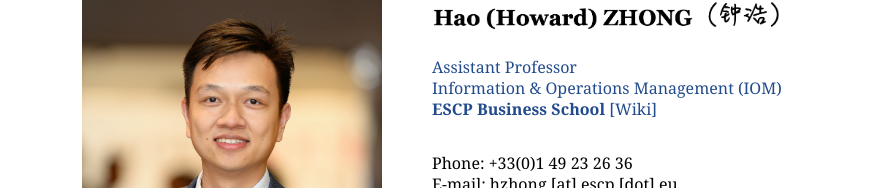
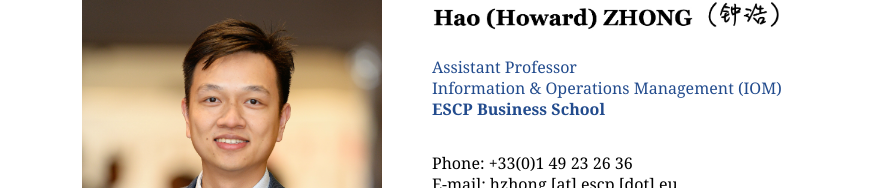
Before and after one commit to ruzihao/ruzihao.github.io, a plain HTML site: page index.html in a window 1280 px wide. Shown: the part 160-348 px from the top of the page, without its empty margins (200-1079 px from the left). Drawn offline with Linux system fonts and the light colour scheme.

Commit message:
RMV: wiki

```diff
--- a/index.html
+++ b/index.html
@@ -30,7 +30,7 @@
       <a href=""><img src=img/HAO_ZHONG_NAME.jpg ALIGN=TOP Width=350></a> <br> <br>
       <a href="https://escp.eu/zhong-hao">Assistant Professor</a> <br>
       <a href="https://escp.eu/">Information & Operations Management (IOM)</a> <br>
-      <b><a href="https://escp.eu/">ESCP Business School</a> </b> <a href="https://en.wikipedia.org/wiki/ESCP_Business_School">[Wiki]</a> <br>
+      <b><a href="https://escp.eu/">ESCP Business School</a> </b> <br>
       <br>
     </p>
     <p>
```
